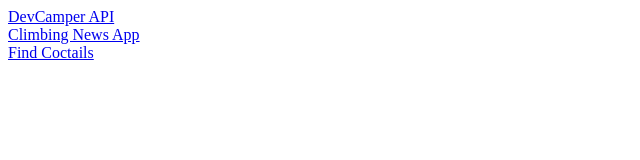
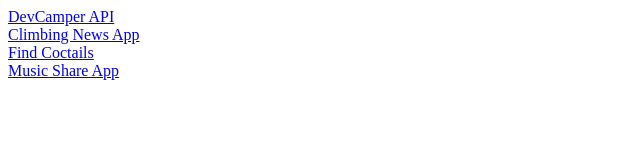
Before and after one commit to athanadrian/cragcamper, a website: page public/index.html in a window 1280 px wide. Shown: the whole page, without its empty margins (0-640 px from the left). Drawn offline with Linux system fonts and the light colour scheme.

Commit message:
add music app

```diff
--- a/public/index.html
+++ b/public/index.html
@@ -19,5 +19,10 @@
         >Find Coctails</a
       >
     </div>
+    <div>
+      <a href="https://atana-music-app.netlify.com" target="_blank"
+        >Music Share App</a
+      >
+    </div>
   </body>
 </html>
```
